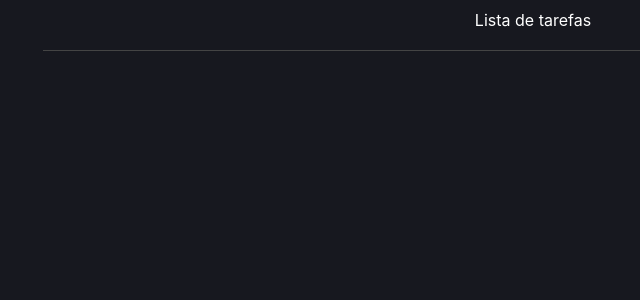
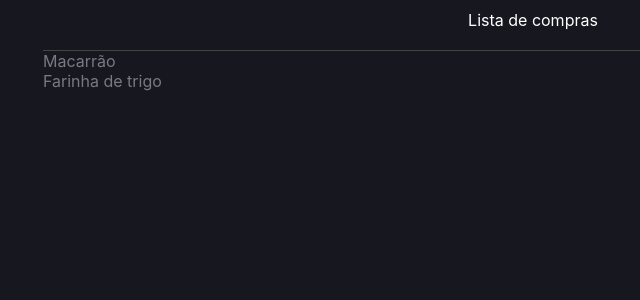
Before and after one commit to pvcapuano/ListaTarefas, a React (Vite) app: page / in a window 1280 px wide. Shown: the top 300 px of the page, without its empty margins (107-747 px from the left). Built offline with nearby package versions, Linux system fonts and the light colour scheme.

Commit message:
map fixed

```diff
--- a/src/App.tsx
+++ b/src/App.tsx
@@ -2,6 +2,7 @@ import React from "react"
 import { useState } from "react"
 import { Item } from "./types/Item"
 import { Container, Area, Header } from "./App.styles"
+import { ListItem } from "./components/ListItem"
 
 const App = () => {
 
@@ -13,11 +14,11 @@ const App = () => {
 
       <Container>
         <Area>
-          <Header> Lista de tarefas </Header>
+          <Header> Lista de compras </Header>
 
-          {list.map((item, index) => {
-
-          })}
+          {list.map((item, index) => (
+            <div>{item.name}</div>
+          ))}
 
         </Area>
        </Container>
--- /dev/null
+++ b/src/components/ListItem/index.tsx
@@ -0,0 +1,14 @@
+import { Container } from "./styles"
+import { Item } from "../../types/Item"
+
+type Props = {
+  item: Item
+}
+
+export const ListItem = ({item} : Props) => {
+  return(
+    <Container>
+      {item.name}
+    </Container>
+  )
+}
--- /dev/null
+++ b/src/components/ListItem/styles.ts
@@ -0,0 +1,5 @@
+import styled from "styled-components"
+
+export const Container = styled.div`
+  background-color: white;
+`
```
Also changed, not shown: src/components/ListItem/item.tsx (deleted), src/components/ListItem/styles.tsx (deleted).
